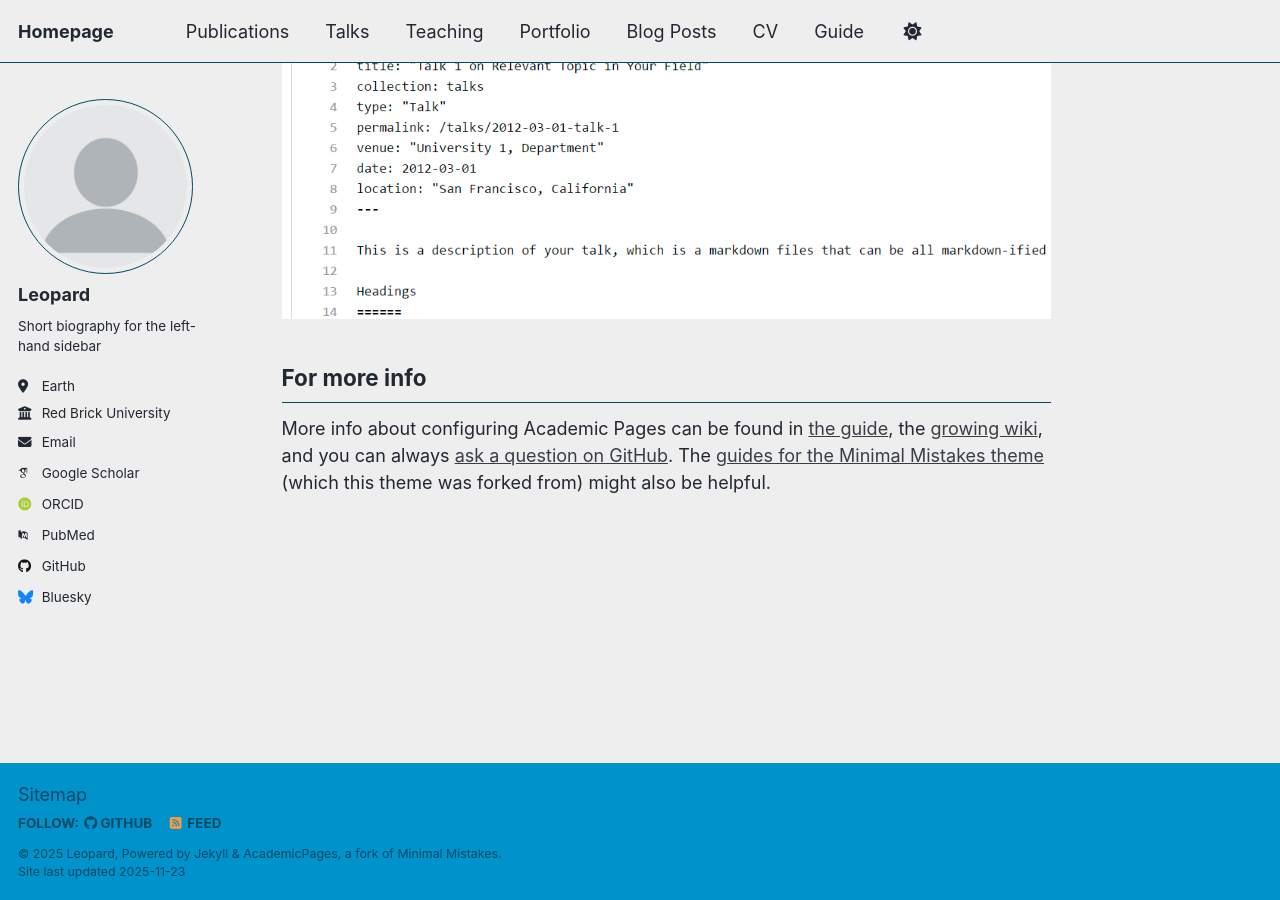
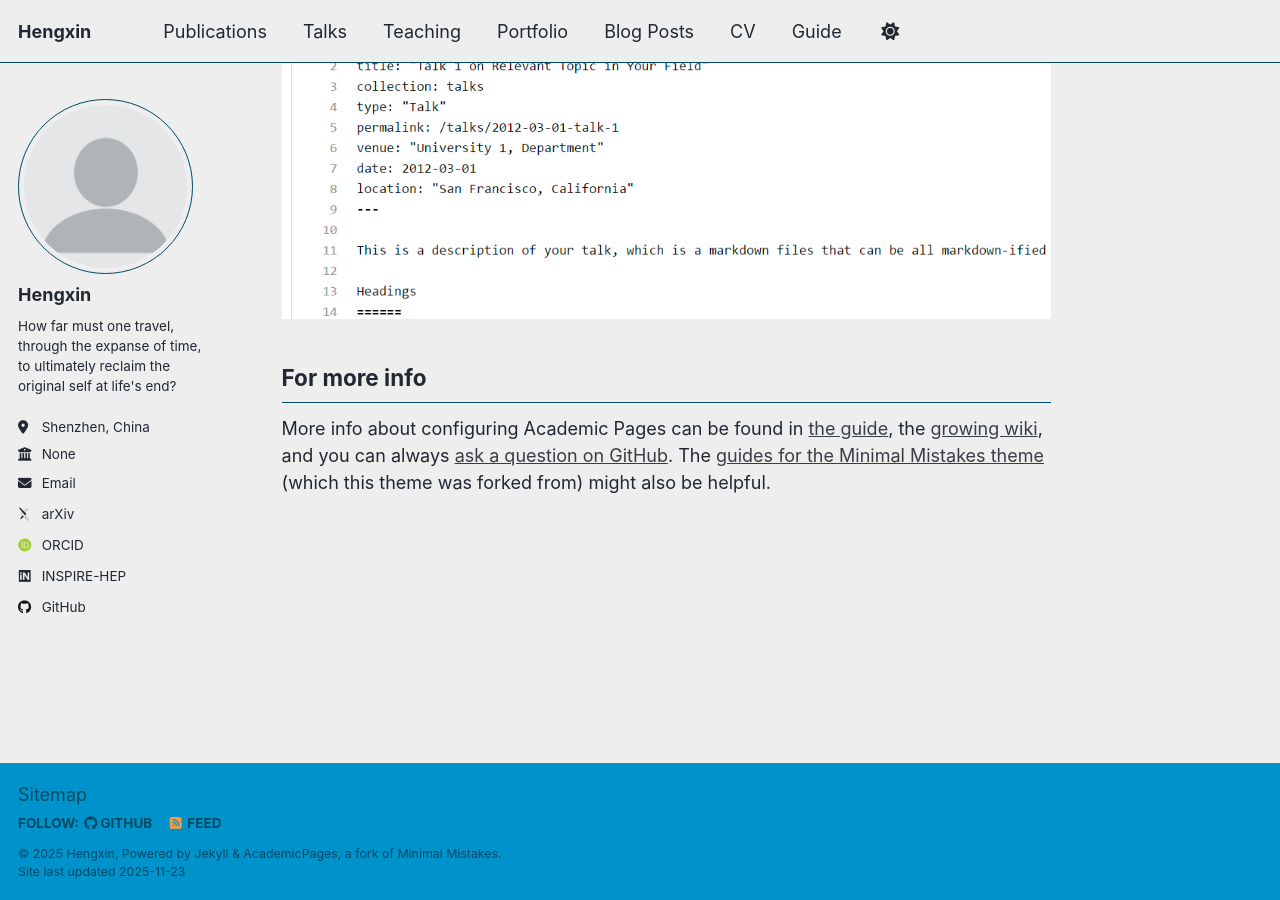
Before and after one commit to Leopard-HX/Leopard-HX.github.io, a Jekyll site: the page built from _pages/about.md, in a window 1280 px wide and 900 px high, scrolled down 2080 px. Built offline with Jekyll 4.4.1, drawn with Linux system fonts in a browser that asks for light colours; some web fonts are replaced; a script that is not in the unit is left out.

Commit message:
Modify personal details in _config.yml
Updated personal information and links in the config file.

```diff
--- a/_config.yml
+++ b/_config.yml
@@ -9,10 +9,10 @@
 # Basic Site Settings
 locale                   : "en-US"
 site_theme               : "air" # Currently available options are "default", "air"
-title                    : "Homepage"
+title                    : "Hengxin"
 title_separator          : "-"
-name                     : &name "Leopard"
-description              : &description "Your Name's academic portfolio"   # Update this with a general description of your site, this is the default if not overridden by a page
+name                     : &name "Hengxin"
+description              : &description "Hengxin's Homepage"   # Update this with a general description of your site, this is the default if not overridden by a page
 url                      : https://vzxc.cc # The base hostname & protocol for your site e.g. "https://[your GitHub username].github.io",
                                                            # or if you already have some other page hosted on Github then use "https://[your GitHub username].github.io/[Your Repo Name]"
 baseurl                  : "" # the subpath of your site, e.g. "/blog"
@@ -24,25 +24,25 @@ repository               : "Leopard-HX/Leopard-HX.github.io"
 author:
   # Biographic information
   avatar           : "profile.png"
-  name             : "Leopard"
+  name             : "Hengxin"
   pronouns         : # example: "she/her"
-  bio              : "Short biography for the left-hand sidebar"
-  location         : "Earth"
-  employer         : "Red Brick University"
+  bio              : "How far must one travel, through the expanse of time, to ultimately reclaim the original self at life's end?"
+  location         : "Shenzhen, China"
+  employer         : "None"
   uri              : # URL
-  email            : "none@example.org"
+  email            : "MX120220337@stu.yzu.edu.cn"
 
   # Academic websites
-  academia         : # URL
-  arxiv            : # URL - Update with the correct link to your profile
-  googlescholar    : "https://scholar.google.com/citations?user=PS_CX0AAAAAJ"
-  inspire-hep      : # URL
-  impactstory      : # URL
-  orcid            : "https://orcid.org/yourorcidurl"
-  semantic         : # URL
-  pubmed           : "https://www.ncbi.nlm.nih.gov/pubmed/?term=john+snow"
-  researchgate     : # URL
-  scopus           : # URL
+#  academia         : # URL
+  arxiv            : "https://arxiv.org/search/gr-qc?query=Hengxin+Lu&searchtype=author&abstracts=show&order=-announced_date_first&size=50" # URL - Update with the correct link to your profile
+#  googlescholar    : "https://scholar.google.com/citations?user=PS_CX0AAAAAJ"
+  inspire-hep      : "https://inspirehep.net/authors/2891138" # URL
+#  impactstory      : # URL
+  orcid            : "https://orcid.org/0009-0003-0520-0052"
+#  semantic         : # URL
+#  pubmed           : "https://www.ncbi.nlm.nih.gov/pubmed/?term=john+snow"
+#  researchgate     : # URL
+#  scopus           : # URL
 
   # Repositories and software development
   bitbucket        : # Username - Update with your username on the site
@@ -54,7 +54,7 @@ author:
 
   # Social media
   artstation       : # Username
-  bluesky          : "bsky.app" # Replace this with you Bluesky username
+#  bluesky          : "bsky.app" # Replace this with you Bluesky username
   facebook         : # Username
   flickr           : # Username
   foursquare       : # Username
```
